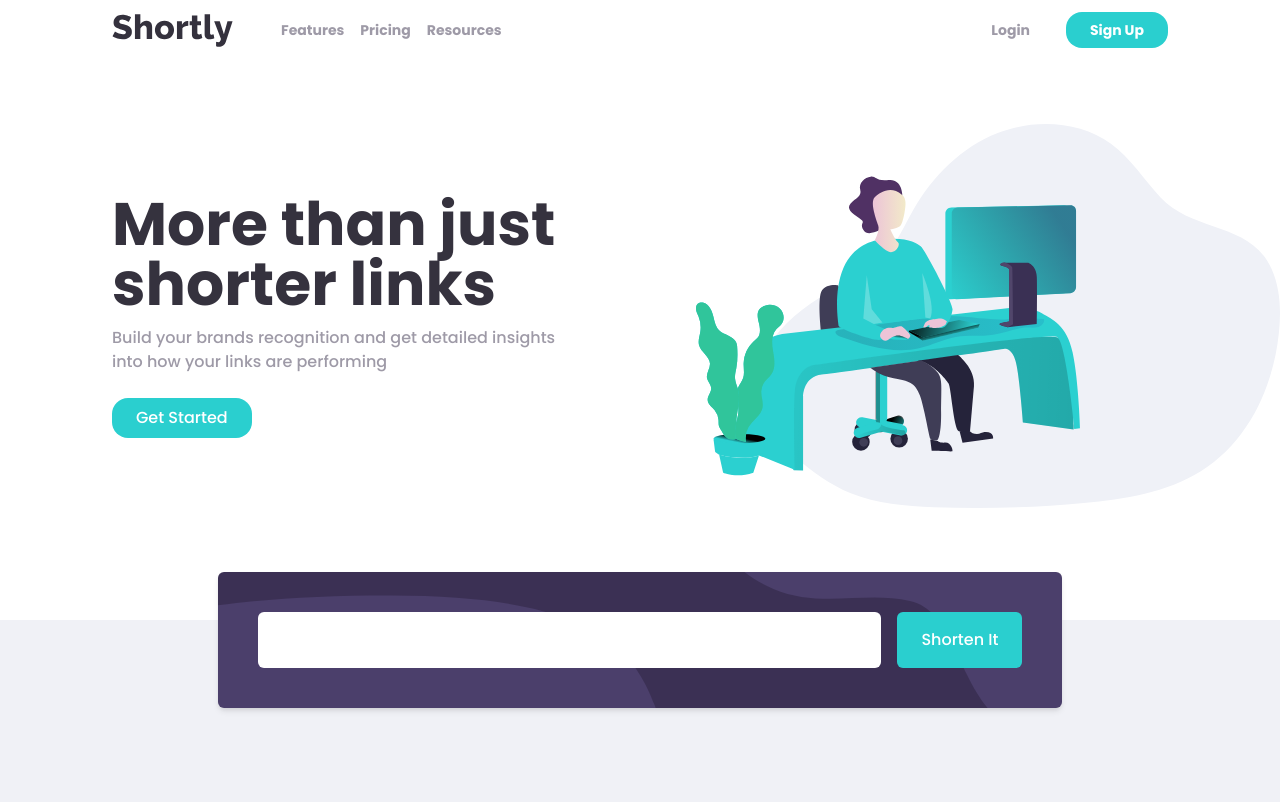
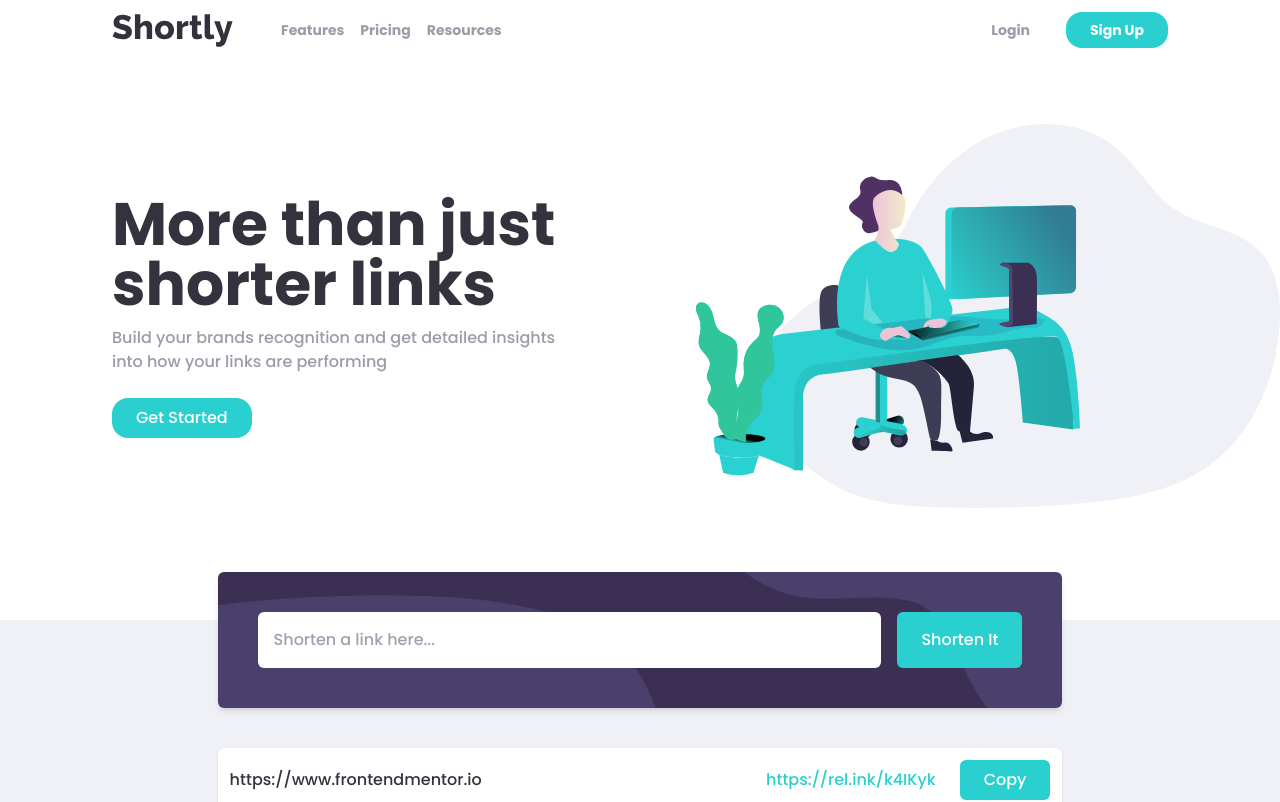
Before and after one commit to writeens/Shortly, a Next.js app: page / in a window 1280 px wide. Shown: the top 802 px of the page. Built offline with nearby package versions, Linux system fonts and the light colour scheme.

Commit message:
Setup Result Card to display individual link result

```diff
--- /dev/null
+++ b/components/ResultCard.tsx
@@ -0,0 +1,18 @@
+import React from 'react';
+
+const ResultCard = ({ initialLink, finalLink, isCopied }
+    :{initialLink:string, finalLink:string, isCopied:boolean}) => (
+      <div className="rounded-md py-3 font-poppins bg-white shadow flex flex-col sm:flex-row items-stretch sm:items-center w-full">
+        <p className="text-sVeryDarkBlue px-3 pb-2 sm:pb-0 border-b sm:border-none border-sGreyViolet mb-2 sm:mb-0 flex-1">{initialLink}</p>
+        <p className="text-sCyan px-3 mb-2 sm:mb-0">{finalLink}</p>
+        <button
+          type="button"
+          onClick={() => {}}
+          className={`px-6 py-2 mx-3 text-white rounded-md cursor-pointer hover:bg-opacity-70 hover:text-opacity-80 text-center ${isCopied ? 'bg-sDarkViolet' : 'bg-sCyan'}`}
+        >
+          {isCopied ? 'Copied!' : 'Copy'}
+        </button>
+      </div>
+);
+
+export default ResultCard;
--- a/components/ShortlyInput.tsx
+++ b/components/ShortlyInput.tsx
@@ -1,11 +1,13 @@
 import React from 'react';
+import ResultCard from './ResultCard';
 
 const ShortlyInput = () => {
   console.log('object');
   return (
-    <div className="bg-sDarkViolet inputBg p-4 sm:p-10 flex flex-col sm:flex-row w-full sm:w-4/5 self-center font-poppins rounded-md relative -mt-16 sm:-mt-12 mb-20 sm:mb-24 shadow-md">
+    <div className="flex flex-col -mt-16 sm:-mt-12 mb-10 w-full sm:w-11/12 lg:w-4/5 self-center font-poppins relative">
+      <div className="bg-sDarkViolet inputBg p-4 sm:p-10 flex flex-col sm:flex-row rounded-md shadow-md mb-10">
         <label className="flex flex-1 z-10 h-14 sm:mb-0 mb-4 sm:mr-4" htmlFor="input">
-        <input id="input" type="text" className=" flex-1 rounded-md" />
+          <input id="input" type="text" className=" flex-1 rounded-md pl-4" placeholder="Shorten a link here..." />
         </label>
         <button
           type="button"
@@ -16,6 +18,14 @@ const ShortlyInput = () => {
 
         </button>
       </div>
+      <div className="flex-col flex">
+        <ResultCard
+          initialLink="https://www.frontendmentor.io"
+          finalLink="https://rel.ink/k4IKyk"
+          isCopied={false}
+        />
+      </div>
+    </div>
   );
 };
 
```
Lines whose indentation alone changed are shown as unchanged.
